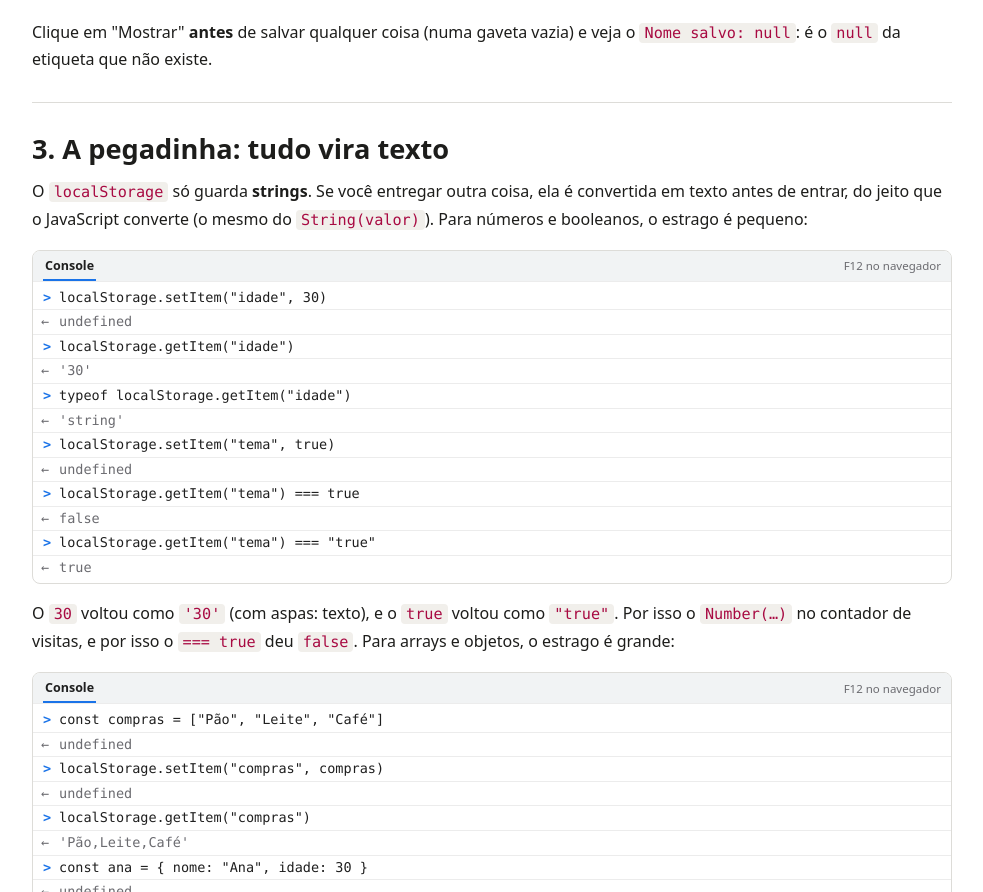
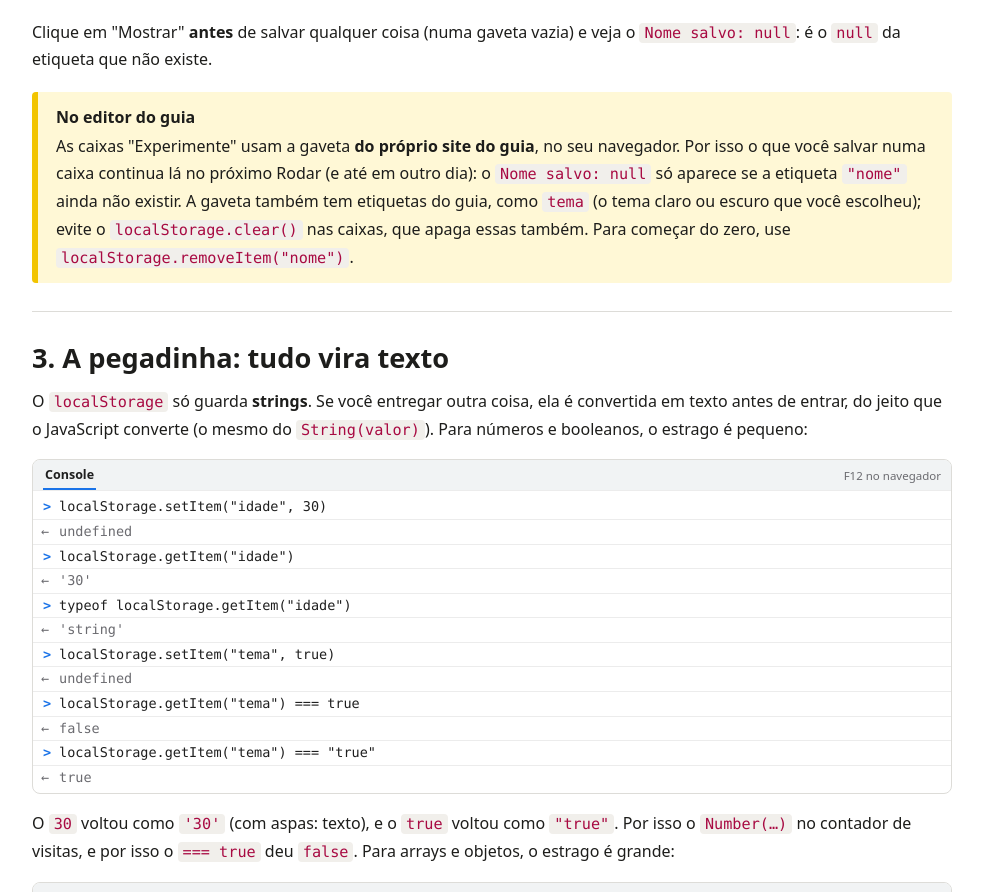
Before and after one commit to Wallysondevs/guia-js, a plain HTML site: page localstorage.html in a window 1280 px wide. Shown: the part 4065-4957 px from the top of the page, without its empty margins (258-1241 px from the left). Drawn offline with Linux system fonts and the light colour scheme.

Commit message:
revisão: localstorage, nota da gaveta do site no editor

```diff
--- a/localstorage.html
+++ b/localstorage.html
@@ -144,6 +144,11 @@ document.querySelector("#mostrar").addEventListener("click", () =&gt; {
 </div>
 
 <p>Clique em "Mostrar" <strong>antes</strong> de salvar qualquer coisa (numa gaveta vazia) e veja o <code>Nome salvo: null</code>: é o <code>null</code> da etiqueta que não existe.</p>
+
+<div class="note">
+<strong>No editor do guia</strong>
+<p>As caixas "Experimente" usam a gaveta <strong>do próprio site do guia</strong>, no seu navegador. Por isso o que você salvar numa caixa continua lá no próximo Rodar (e até em outro dia): o <code>Nome salvo: null</code> só aparece se a etiqueta <code>"nome"</code> ainda não existir. A gaveta também tem etiquetas do guia, como <code>tema</code> (o tema claro ou escuro que você escolheu); evite o <code>localStorage.clear()</code> nas caixas, que apaga essas também. Para começar do zero, use <code>localStorage.removeItem("nome")</code>.</p>
+</div>
 
 <hr>
 
```
